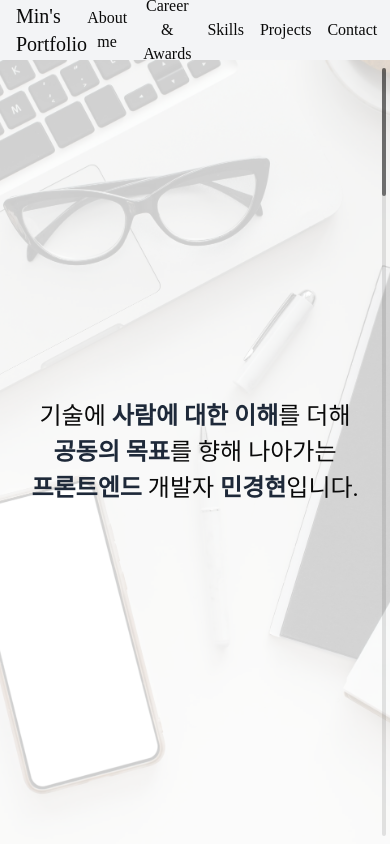
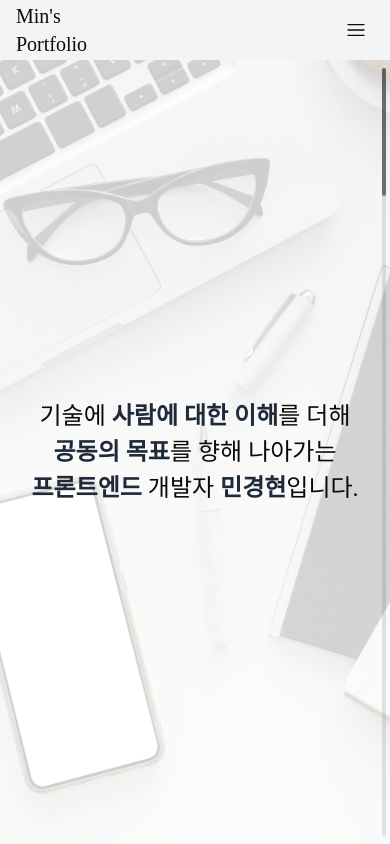
Before and after one commit to Owhen-Min/Portfolio, a React (Vite) app: page / in a window 390 px wide. Built offline with nearby package versions, Linux system fonts and the light colour scheme; a web font is replaced by a local one.

Commit message:
feat: hamburger on smaller viewport

```diff
--- a/package.json
+++ b/package.json
@@ -14,7 +14,9 @@
   "homepage": "https://owhen-min.github.io/Portfolio/",
   "dependencies": {
     "@heroui/react": "^2.7.11",
+    "@radix-ui/react-dropdown-menu": "^2.1.15",
     "@radix-ui/react-icons": "^1.3.2",
+    "@radix-ui/react-navigation-menu": "^1.2.13",
     "@radix-ui/react-tooltip": "^1.2.7",
     "@radix-ui/themes": "^3.2.1",
     "@tailwindcss/postcss": "^4.1.8",
--- a/src/App.tsx
+++ b/src/App.tsx
@@ -6,6 +6,9 @@ import "swiper/css/scrollbar";
 import "@radix-ui/themes/styles.css";
 
 import { Theme } from "@radix-ui/themes";
+import * as NavigationMenu from "@radix-ui/react-navigation-menu";
+import * as DropdownMenu from "@radix-ui/react-dropdown-menu";
+import { HamburgerMenuIcon } from "@radix-ui/react-icons";
 
 import { Scrollbar, Mousewheel } from "swiper/modules";
 import { Introduction, AboutMe, Careers, Projects, Skills, Contact } from "./components";
@@ -13,6 +16,7 @@ import { Introduction, AboutMe, Careers, Projects, Skills, Contact } from "./com
 function App() {
   const swiperRef = useRef<SwiperType | null>(null);
   const [activeSlide, setActiveSlide] = useState(0);
+  const [isOpen, setIsOpen] = useState(false);
 
   const handleNavigation = (slideIndex: number) => {
     if (swiperRef.current) {
@@ -37,7 +41,8 @@ function App() {
           Portfolio
         </h1>
         <nav>
-          <ul className="flex items-center gap-4">
+          {/* 데스크톱 네비게이션 (sm 이상에서만 표시) */}
+          <ul className="hidden items-center gap-4 sm:flex">
             {navItems.map((item) => (
               <li
                 key={item.label}
@@ -50,8 +55,43 @@ function App() {
               </li>
             ))}
           </ul>
+
+          {/* 모바일 햄버거 메뉴 (sm 미만에서만 표시) */}
+          <div className="sm:hidden">
+            <DropdownMenu.Root open={isOpen} onOpenChange={setIsOpen}>
+              <DropdownMenu.Trigger asChild>
+                <button
+                  className="rounded-md p-2 transition-colors hover:bg-gray-100"
+                  aria-label="메뉴 열기"
+                >
+                  <HamburgerMenuIcon className="h-5 w-5" />
+                </button>
+              </DropdownMenu.Trigger>
+
+              <DropdownMenu.Portal>
+                <DropdownMenu.Content
+                  className="min-w-[200px] rounded-md border bg-white p-2 shadow-lg"
+                  sideOffset={5}
+                >
+                  {navItems.map((item) => (
+                    <DropdownMenu.Item
+                      key={item.label}
+                      className={`cursor-pointer rounded-sm px-3 py-2 text-sm transition-colors outline-none hover:bg-gray-100 focus:bg-gray-100 ${activeSlide === item.index ? "bg-blue-50 font-bold text-blue-600" : ""} `}
+                      onClick={() => {
+                        handleNavigation(item.index);
+                        setIsOpen(false); // 메뉴 선택 후 닫기
+                      }}
+                    >
+                      {item.label}
+                    </DropdownMenu.Item>
+                  ))}
+                </DropdownMenu.Content>
+              </DropdownMenu.Portal>
+            </DropdownMenu.Root>
+          </div>
         </nav>
       </header>
+
       <div className="@container h-[100dvh] pt-15">
         <Swiper
           onSwiper={(swiper) => {
```
Also changed, not shown: 5 other files (tests, documents, lock files or other folders).
